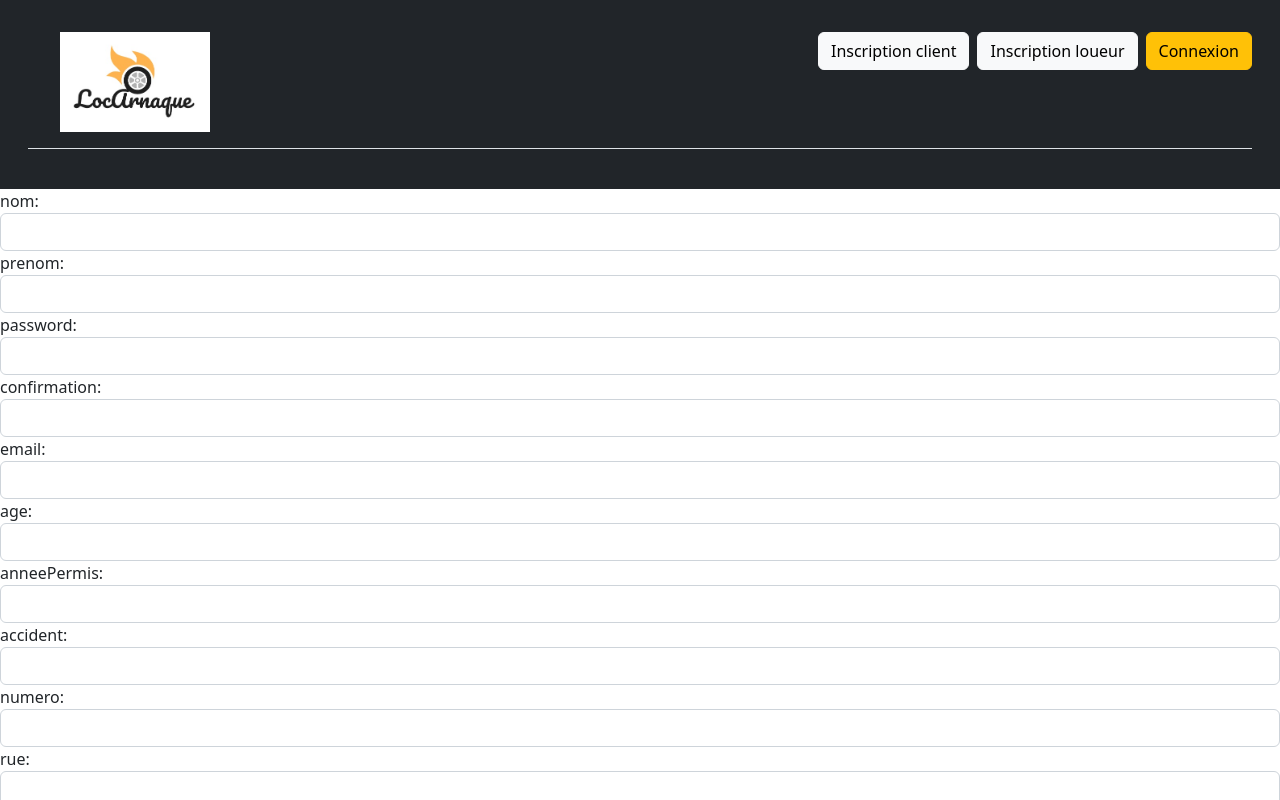
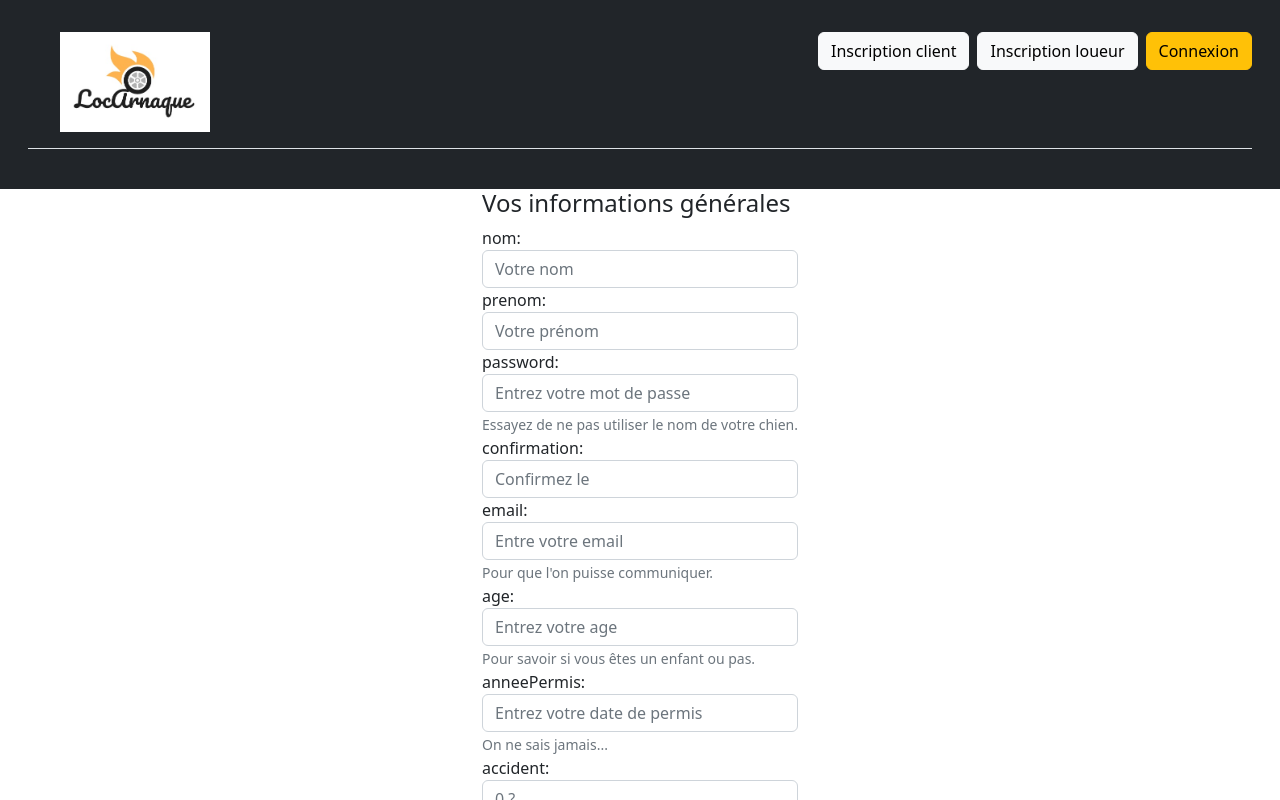
Before and after one commit to AnastasiaRotari/LocationVoiture, an Angular app in the folder LocationVoitureAngular/: page /inscription in a window 1280 px wide. Shown: the top 800 px of the page. Built offline with nearby package versions, Linux system fonts and the light colour scheme.

Commit message:
front inscription client

```diff
--- a/LocationVoitureAngular/src/app/location/component/client/inscription/inscription.component.html
+++ b/LocationVoitureAngular/src/app/location/component/client/inscription/inscription.component.html
@@ -1,9 +1,10 @@
-<div>
+<div class="d-flex justify-content-center">
   <form (ngSubmit)="save()" [formGroup]="form">
+    <h4>Vos informations générales</h4>
     <ng-container formGroupName="groupeInfo">
       <div class="form-group">
         <label for="prenom">nom:</label>
-        <input formControlName="prenom" class="form-control" />
+        <input formControlName="prenom" class="form-control" placeholder="Votre nom" />
         <div
           *ngIf="
             form.get('groupeInfo.prenom')?.dirty &&
@@ -16,7 +17,7 @@
       </div>
       <div class="form-group">
         <label for="nom">prenom:</label>
-        <input formControlName="nom" class="form-control" />
+        <input formControlName="nom" class="form-control" placeholder="Votre prénom" />
         <div
           *ngIf="
             form.get('groupeInfo.nom')?.dirty &&
@@ -30,7 +31,8 @@
       <ng-container formGroupName="groupePassword">
         <div class="form-group">
           <label for="password">password:</label>
-          <input formControlName="password" class="form-control" />
+          <input formControlName="password" class="form-control" placeholder="Entrez votre mot de passe"/>
+          <small id="emailHelp" class="form-text text-muted">Essayez de ne pas utiliser le nom de votre chien.</small>
           <div
             *ngIf="
               form.get('groupeInfo.groupePassword.password')?.dirty &&
@@ -43,7 +45,7 @@
         </div>
         <div class="form-group">
           <label for="confirmation">confirmation:</label>
-          <input formControlName="confirmation" class="form-control" />
+          <input formControlName="confirmation" class="form-control" placeholder="Confirmez le" />
           <div
             *ngIf="
               form.get('groupeInfo.groupePassword')?.dirty &&
@@ -58,7 +60,8 @@
     </ng-container>
     <div class="form-group">
       <label for="email">email:</label>
-      <input type="email" formControlName="email" class="form-control" />
+      <input type="email" formControlName="email" class="form-control" placeholder="Entre votre email" />
+      <small id="emailHelp" class="form-text text-muted">Pour que l'on puisse communiquer.</small>
       <div
         *ngIf="form.get('email')?.dirty && form.get('email')?.invalid"
         class="alert alert-danger"
@@ -68,22 +71,28 @@
     </div>
     <div class="form-group">
       <label for="age">age:</label>
-      <input type="number" formControlName="age" class="form-control" />
+      <input type="number" formControlName="age" class="form-control" placeholder="Entrez votre age" />
+      <small id="emailHelp" class="form-text text-muted">Pour savoir si vous êtes un enfant ou pas.</small>
     </div>
     <div class="form-group">
       <label for="anneePermis">anneePermis:</label>
-      <input type="number" formControlName="anneePermis" class="form-control" />
+      <input type="number" formControlName="anneePermis" class="form-control" placeholder="Entrez votre date de permis" />
+      <small id="emailHelp" class="form-text text-muted">On ne sais jamais...</small>
     </div>
     <div class="form-group">
       <label for="accident">accident:</label>
-      <input type="number" formControlName="accident" class="form-control" />
+      <input type="number" formControlName="accident" class="form-control" placeholder="0 ?"/>
+      <small id="emailHelp" class="form-text text-muted">Pour savoir si vous êtes un chauffard ou pas.</small>
+
     </div>
-    <div class="form-group">
+    <h4>Votre adresse</h4>
+    <div>
+     <div class="form-group">
       <label for="numero">numero:</label>
       <input formControlName="numero" class="form-control" />
     </div>
     <div class="form-group">
-      <label for="voie">rue:</label>
+      <label for="voie">voie:</label>
       <input formControlName="voie" class="form-control" />
     </div>
     <div class="form-group">
@@ -94,6 +103,7 @@
       <label for="ville">ville:</label>
       <input formControlName="ville" class="form-control" />
     </div>
+  </div>
     <div>
       <button
         type="submit"
```
